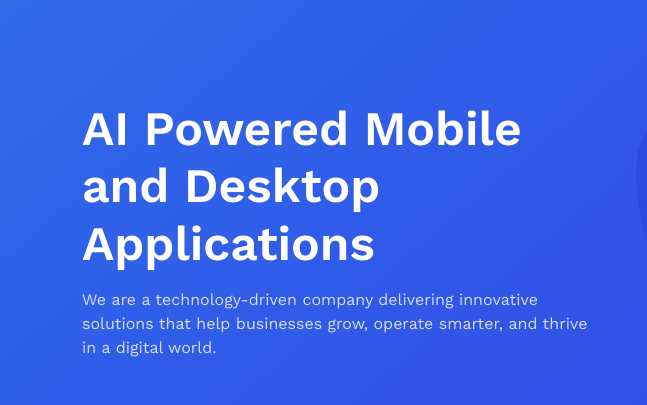
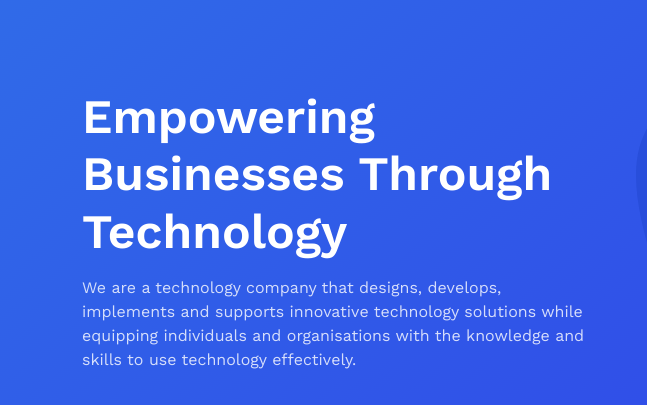
Before and after one commit to princetommyx/techgh, a plain HTML site: page index.html in a window 1280 px wide. Shown: the part 121-526 px from the top of the page, 0-647 px from the left. Drawn offline with nearby package versions, Linux system fonts and the light colour scheme; files whose address does not match are found by name.

Commit message:
Update index.html and services.html for improved branding and clarity

```diff
--- a/index.html
+++ b/index.html
@@ -88,11 +88,11 @@
 		<div class="container">
 			<div class="row align-items-center justify-content-between pt-5">
 				<div class="col-lg-6 text-center text-lg-start pe-lg-5">
-					<h1 class="heading text-white mb-3" data-aos="fade-up">AI Powered Mobile and Desktop Applications
+					<h1 class="heading text-white mb-3" data-aos="fade-up">Empowering Businesses Through Technology
 					</h1>
-					<p class="text-white mb-5" data-aos="fade-up" data-aos-delay="100">We are a technology-driven
-						company delivering innovative solutions that help businesses grow, operate smarter, and
-						thrive in a digital world.</p>
+					<p class="text-white mb-5" data-aos="fade-up" data-aos-delay="100">We are a technology company that
+						designs, develops, implements and supports innovative technology solutions while equipping
+						individuals and organisations with the knowledge and skills to use technology effectively.</p>
 					<div class="align-items-center mb-5 mm" data-aos="fade-up" data-aos-delay="200">
 						<a href="contact.html" class="btn btn-outline-white-reverse me-4">Contact us</a>
 						<a href="https://www.youtube.com/watch?v=Mb1zrW_zra4" class="text-white glightbox">Watch the
```
Also changed, not shown: services.html (+1 -1 lines).
